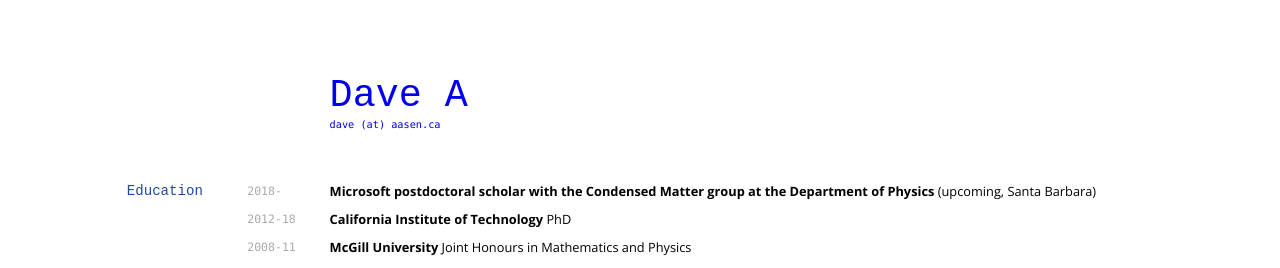
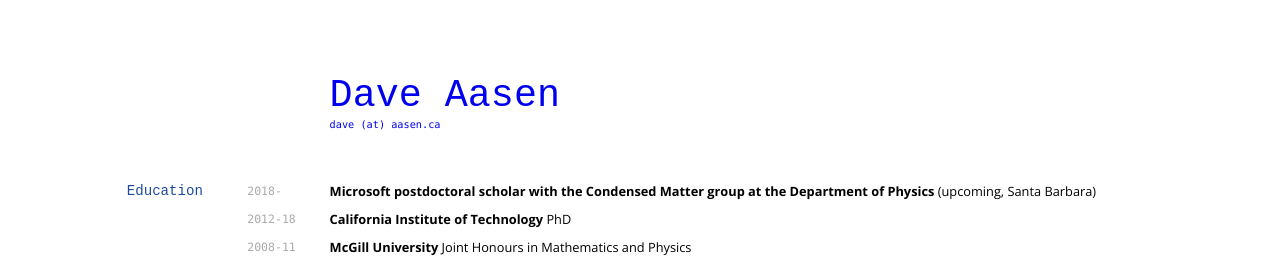
Before and after one commit to davidaasen/davidaasen.github.io, a Jekyll site: the page built from CVprime.md, in a window 1280 px wide. Shown: the top 268 px of the page. Built offline with Jekyll 4.4.1, drawn with Linux system fonts in a browser that asks for light colours; nearby versions of some CDN libraries.

Commit message:
Update CVprime.md

```diff
--- a/CVprime.md
+++ b/CVprime.md
@@ -3,7 +3,7 @@ layout: cv
 title: David Aasen's CV
 ---
 
-# [Dave A](./)
+# [Dave Aasen](./)
 
 <div id="webaddress">
 <a href="dave@aasen.ca">dave (at) aasen.ca</a>
```
